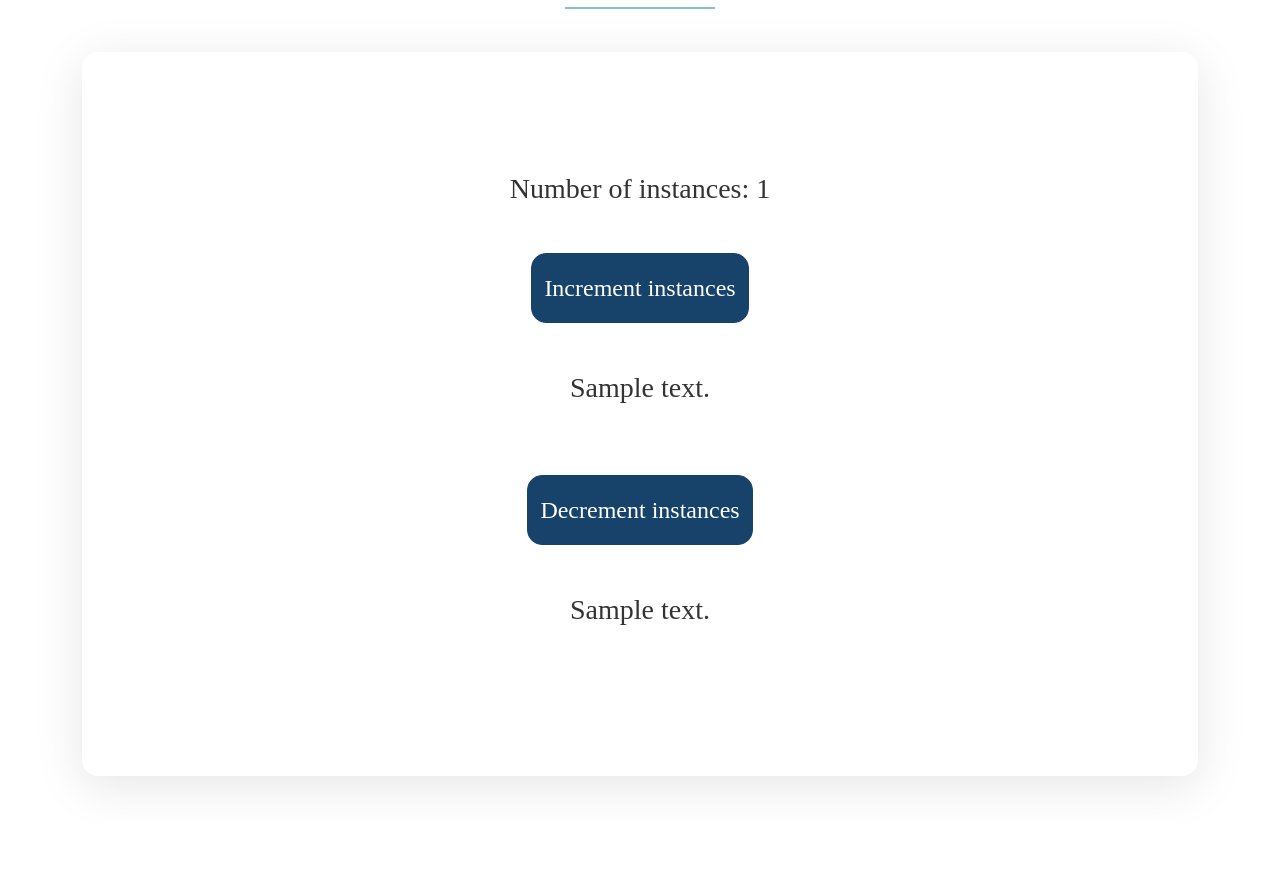
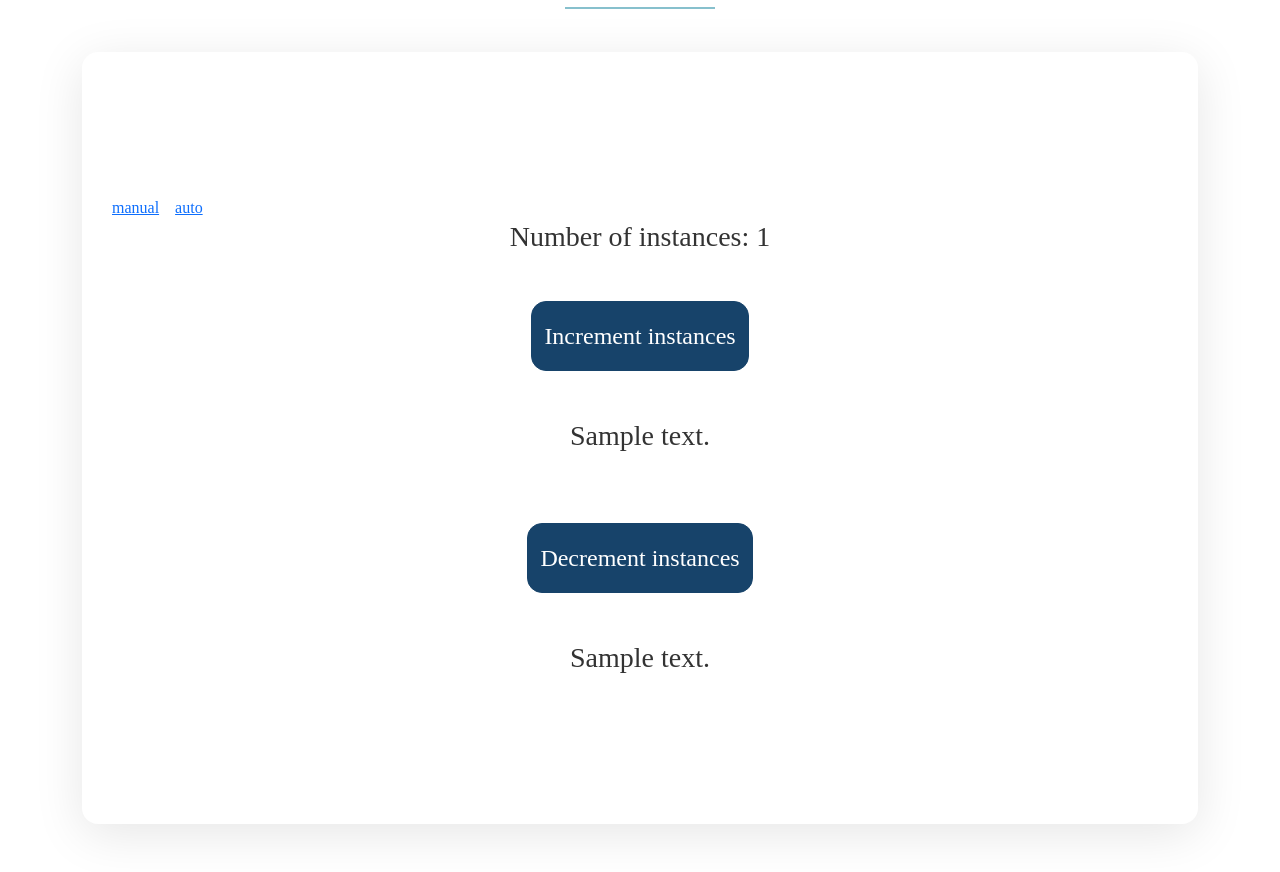
Before and after one commit to MohammedHasan-99/ImageHash_ManagerApp, a Flask app: template app/templates/pool-resize.html in a window 1280 px wide. Shown: the part 234-1106 px from the top of the page. Before the commit the page ends 1020 px from the top, so only its background shows below. Run offline with Flask 2, Linux system fonts and the light colour scheme; the template is opened without the code that fills it: most values are stand-ins (such as "Sample title", 1, 10 or a date in 2020); some libraries are stand-ins or nearby versions.

Commit message:
Update pool-resize.html

```diff
--- a/app/templates/pool-resize.html
+++ b/app/templates/pool-resize.html
@@ -56,6 +56,15 @@
                 </h2>
             </div>
             <div class="single-box mt-5">
+               <div class="nav nav-tabs Subscription-options pt-4" id="nav-tab" role="tablist" style="border-bottom:none">
+        <a class="active Free me-3" id="nav-free-tab" data-bs-toggle="tab" data-bs-target="#nav-free" type="button"
+          role="tab" aria-controls="nav-free" aria-selected="true">manual</a>
+        <a class="Paid" id="nav-paid-tab" data-bs-toggle="tab" data-bs-target="#nav-paid" type="button" role="tab"
+          aria-controls="nav-paid" aria-selected="false">auto</a>
+      </div>
+      <div class="tab-content" id="nav-tabContent">
+        <div class="tab-pane fade show active" id="nav-free" role="tabpanel" aria-labelledby="nav-free-tab">
+
           <h3>Number of instances: <span>{{size}}</span></h3>
 
           <form action="/increase" method="post">
@@ -80,6 +89,15 @@
               {%endif%}
           </form>
 
+        </div>
+        <div class="tab-pane fade" id="nav-paid" role="tabpanel" aria-labelledby="nav-paid-tab">
+          <input type="text" placeholder="min miss rate">
+          <input type="text" placeholder="max miss rate">
+          <button>Auto Scale</button>
+
+
+        </div>
+      </div>
 
 
 
```
Lines whose indentation alone changed are shown as unchanged.
